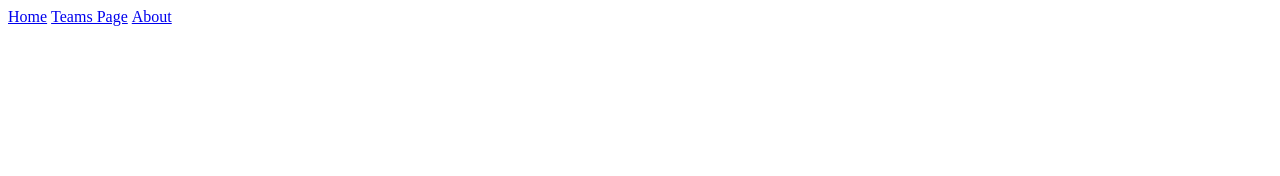
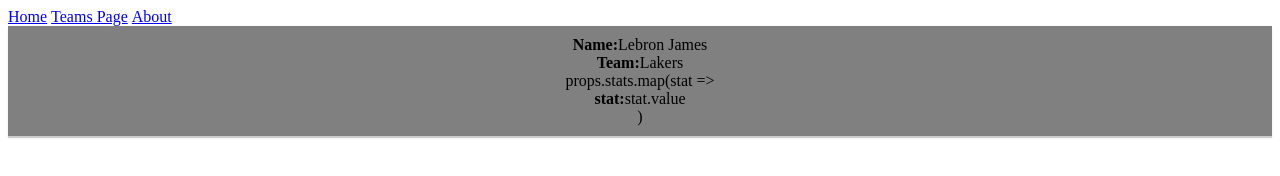
Before and after one commit to williamjzhao/mocknba, a React app: page / in a window 1280 px wide. Built offline with nearby package versions, Linux system fonts and the light colour scheme.

Commit message:
changed structure of component files and added render function to stateless components

```diff
--- a/src/components/Homepage/Homepage.js
+++ b/src/components/Homepage/Homepage.js
@@ -1,12 +1,16 @@
-import React, { Component } from 'react';
+import React, { Component, Fragment } from 'react';
 import Navbar from '../Navbar/Navbar';
+import PlayerDisplay from './PlayerDisplay/PlayerDisplay';
 
 class Homepage extends Component {
   render() {
     return (
-      <Navbar />
-    )
+      <Fragment>
+        <Navbar />
+        <PlayerDisplay />
+      </Fragment>
+    );
   }
 }
 
-export default Homepage
+export default Homepage;
--- /dev/null
+++ b/src/components/Homepage/PlayerDisplay/Player/PlayerInfo/PlayerInfo.js
@@ -0,0 +1,11 @@
+import React from 'react';
+
+const playerInfo = (props) => {
+  return (
+    <div>
+      <strong>{props.title}:</strong><span>{props.info}</span>
+    </div>
+  );
+}
+
+export default playerInfo;
--- /dev/null
+++ b/src/components/Homepage/PlayerDisplay/Player/PlayerStats/PlayerStats.js
@@ -0,0 +1,15 @@
+import React from 'react';
+
+const playerStats = (props) => {
+  return (
+    <div>
+      props.stats.map(stat => {
+        <div>
+          <strong>stat:</strong><span>stat.value</span>
+        </div>
+      })
+    </div>
+  );
+}
+
+export default playerStats;
--- a/src/components/Homepage/PlayerDisplay/PlayerDisplay.css
+++ b/src/components/Homepage/PlayerDisplay/PlayerDisplay.css
@@ -1,4 +1,4 @@
-.PlayerDisplay {
+.Display {
   width: 100%;
   background-color: grey;
   display: flex;
--- a/src/components/Homepage/PlayerDisplay/PlayerDisplay.js
+++ b/src/components/Homepage/PlayerDisplay/PlayerDisplay.js
@@ -1,9 +1,20 @@
 import React from 'react';
+import classes from './PlayerDisplay.css';
+import PlayerInfo from './Player/PlayerInfo/PlayerInfo';
+import PlayerStats from './Player/PlayerStats/PlayerStats';
 
 const playerDisplay = (props) => {
-  <div>
-
-  </div>
+  return (
+    <div className={classes.Display}>
+      <PlayerInfo
+        title="Name"
+        info="Lebron James" />
+      <PlayerInfo
+        title="Team"
+        info="Lakers" />
+      <PlayerStats />
+    </div>
+  );
 }
 
 export default playerDisplay;
--- a/src/containers/App.js
+++ b/src/containers/App.js
@@ -1,4 +1,4 @@
-import React, { Component } from 'react';
+import React, { Component, Fragment } from 'react';
 import PropTypes from 'prop-types';
 import Homepage from '../components/Homepage/Homepage';
 import { Router, Route, Link, IndexRoute, hashHistory, browserHistory, DefaultRoute, IndexLink } from 'react-router'
@@ -8,9 +8,8 @@
 class App extends Component {
   render() {
     return (
-      <nav>
       <Router history={hashHistory}>
-          <Route path='/' component={Container}>
+        <Route path='/'>
           <IndexRoute component={Homepage} />
           <Route path='/teams' component={TeamsPage}>
           </Route>
@@ -18,8 +17,7 @@
           <Route path='*' component={NotFound} />
         </Route>
       </Router>
-      </nav>
-    )
+    );
   }
 }
 
@@ -28,4 +26,4 @@
 </div>
 
 const NotFound = () => <h1>404.. This page is not found!</h1>
-export default App
+export default App;
```
Also changed, not shown: src/components/Homepage/PlayerDisplay/PlayerInfo/PlayerInfo.js (deleted, +0 -9 lines), src/components/Homepage/PlayerDisplay/PlayerStats/PlayerStats.js (deleted, +0 -13 lines), src/components/Homepage/PlayerDisplay/TeamButtons/TeamButton/TeamButton.js (renamed from src/components/Homepage/PlayerDisplay/TeamButton/TeamButton.js). Lines whose indentation alone changed are shown as unchanged.
